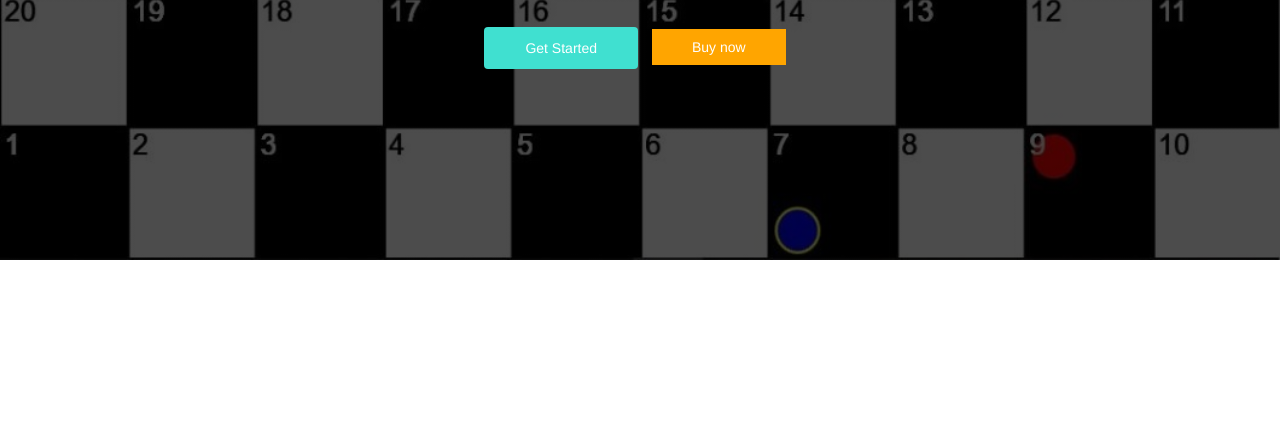
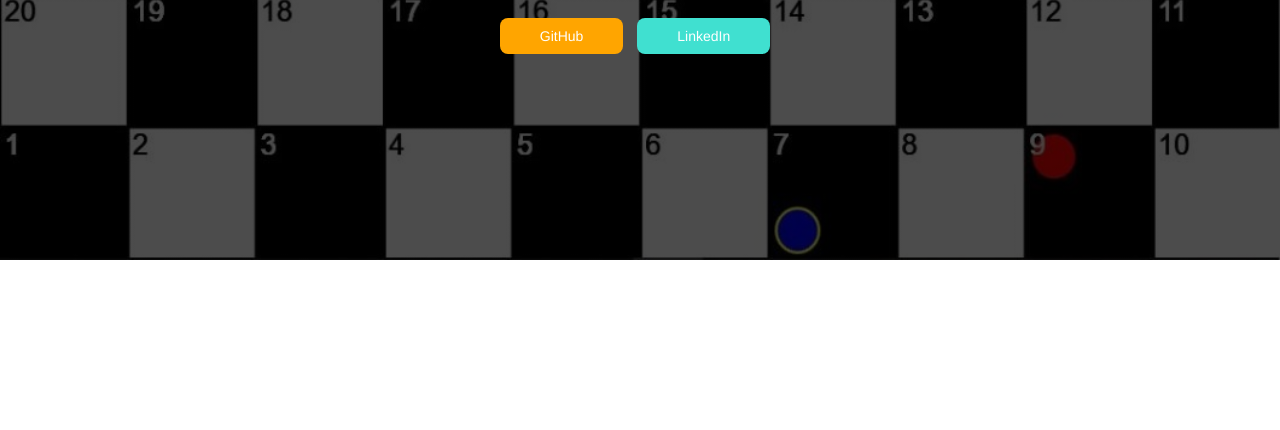
Before and after one commit to ysefwakil/website, a plain HTML site: page index.html in a window 1280 px wide. Shown: the part 670-1100 px from the top of the page. Drawn offline with nearby package versions, Linux system fonts and the light colour scheme.

Commit message:
changed buttons

```diff
--- a/css/style.css
+++ b/css/style.css
@@ -99,27 +99,34 @@ header nav ul li a:hover
 
 .slider a.btn-half
 {
-    background-color: turquoise;
+    background-color: orange;
     color:white;
     transition: 0.5s ease-in;
+    border-radius: 8px;
 }
 
 .slider a.btn-half:hover
 {
-    background-color: dodgerblue;
+    background-color: #e67e22;
+    text-decoration: none;
+
 }
 
 
 .slider a.btn-full
 {
-    background-color: orange;
+    background-color: turquoise;
     color:white;
     transition: 0.5s ease-in;
+    border-radius: 8px;
+
 }
 
 .slider a.btn-full:hover
 {
-    background-color: #e67e22;
+    background-color: dodgerblue;
+    text-decoration: none;
+
 }
 
 .img2
--- a/index.html
+++ b/index.html
@@ -43,14 +43,13 @@
                 <p>Second year Software Engineering student</p>
                 <i class="fab fa-github"></i>
                 <i class="fab fa-linkedin"></i>
-                <i class="fas fa-envelope"></i>
                 <p><br>
 
                     Check out my projects I worked on or my social media
 
                 </p><br>
-                <a href="" class="btn btn-half">Get Started</a>
-                <a href="" class="btn-full">Buy now</a>
+                <a href="https://github.com/ysefwakil" class="btn-half">GitHub</a>
+                <a href="https://www.linkedin.com/in/ysefwakil/" class="btn-full">LinkedIn</a>
 
 
 
@@ -60,15 +59,14 @@
                     <p>Second year Software Engineering student</p>
                     <i class="fab fa-github"></i>
                     <i class="fab fa-linkedin"></i>
-                    <i class="fas fa-envelope"></i>
+
                     <p><br>
 
                         Check out my projects I worked on or my social media<br>Checking to see if it works
 
                     </p><br>
-                    <a href="" class="btn btn-half">Get Started</a>
-                    <a href="" class="btn-full">Buy now</a>
-
+                    <a href="https://github.com/ysefwakil" class="btn-half">GitHub</a>
+                    <a href="https://www.linkedin.com/in/ysefwakil/" class="btn-full">LinkedIn</a>
 
 
                 </li>
@@ -77,14 +75,14 @@
                         <p>Second year Software Engineering student</p>
                         <i class="fab fa-github"></i>
                         <i class="fab fa-linkedin"></i>
-                        <i class="fas fa-envelope"></i>
+
                         <p><br>
 
                             Check out my projects I worked on or my social media<br>Checking to see if it works
 
                         </p><br>
-                        <a href="" class="btn btn-half">Get Started</a>
-                        <a href="" class="btn-full">Buy now</a>
+                        <a href="https://github.com/ysefwakil" class="btn-half">GitHub</a>
+                        <a href="https://www.linkedin.com/in/ysefwakil/" class="btn-full">LinkedIn</a>
 
 
 
```
